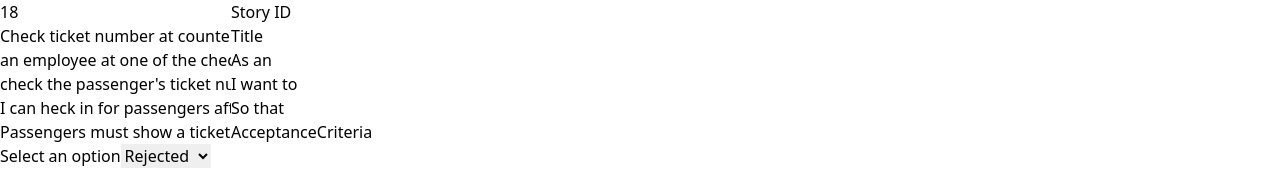
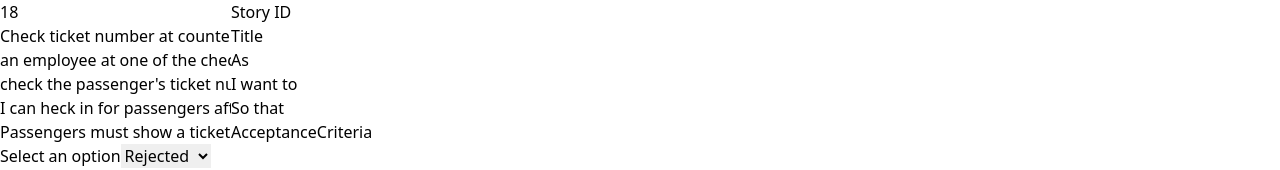
Before and after one commit to LAWTED/beautiful-story-card, a Vue app: page / in a window 1280 px wide. Shown: the top 170 px of the page. Built offline with nearby package versions, Linux system fonts and the light colour scheme.

Commit message:
fix: asan

```diff
--- a/src/App.vue
+++ b/src/App.vue
@@ -82,7 +82,7 @@ const data = ref<Card>({
               <label
                 for="As"
                 class="peer-focus:font-medium absolute text-sm text-gray-500 dark:text-gray-400 duration-300 transform -translate-y-6 scale-75 top-3 -z-10 origin-[0] peer-focus:left-0 peer-focus:text-blue-600 peer-focus:dark:text-blue-500 peer-placeholder-shown:scale-100 peer-placeholder-shown:translate-y-0 peer-focus:scale-75 peer-focus:-translate-y-6"
-                >As an</label
+                >As</label
               >
             </div>
             <div class="relative z-0 w-full mb-6 group">
```
